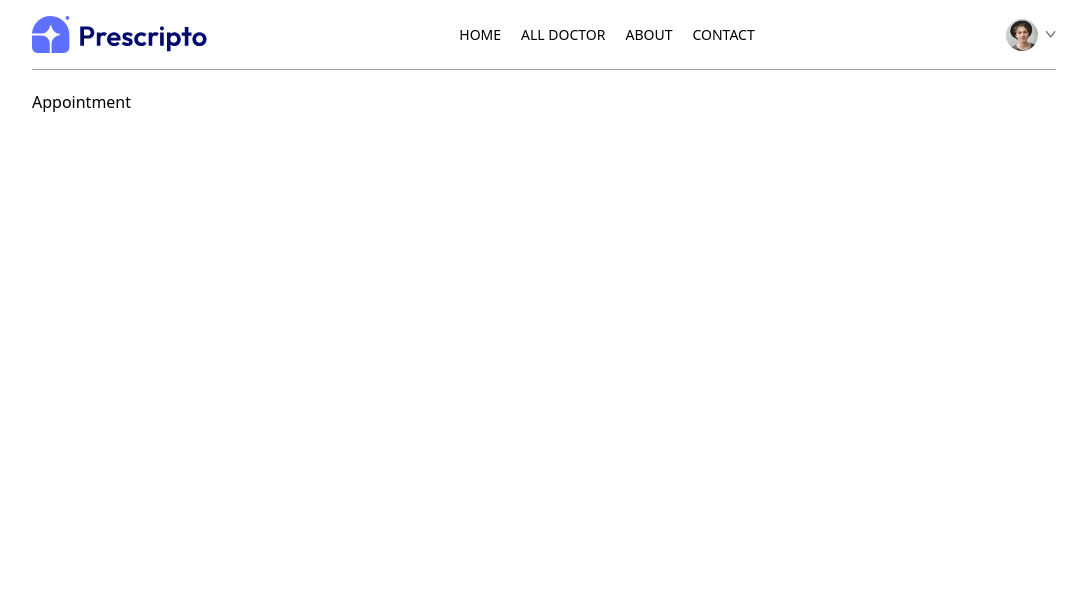
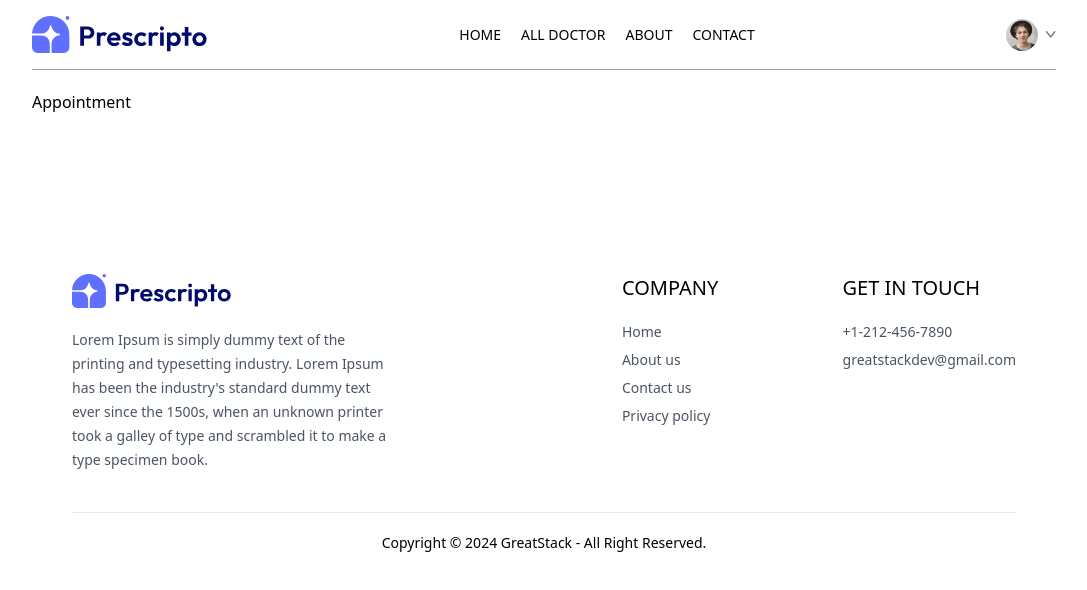
Before and after one commit to ShreyasGadave/MediCure, a React (Vite) app in the folder Frontend/: page /appointment/1 in a window 1280 px wide. Shown: the top 590 px of the page, without its empty margins (96-1183 px from the left). Built offline with nearby package versions, Linux system fonts and the light colour scheme.

Commit message:
HomePage Done

```diff
--- a/Frontend/src/App.jsx
+++ b/Frontend/src/App.jsx
@@ -9,6 +9,7 @@
 import MyAppointment from "./Pages/MyAppointment";
 import Appointment from "./Pages/Appointment";
 import Navbar from "./Components/Navbar";
+import Footer from "./Components/Footer";
 
 const App = () => {
   return (
@@ -25,6 +26,7 @@
         <Route path="/my-appointments" element={<MyAppointment/>} />
         <Route path="/appointment/:docId" element={<Appointment />} />
       </Routes>
+      <Footer/>
     </div>
   );
 };
--- /dev/null
+++ b/Frontend/src/Components/Footer.jsx
@@ -0,0 +1,46 @@
+import React from "react";
+import { assets } from "../assets/assets_frontend/assets";
+
+const Footer = () => {
+  return (
+    <div className="md:mx-10 ">
+      <div className="flex flex-col sm:grid grid-cols-[3fr_1fr_1fr] gap-14 my-10  mt-40 text-sm ">
+        {/* Left Section */}
+        <div>
+          <img className="mb-5 w-40" src={assets.logo} alt="" />
+          <p className="w-full md:w-2/3 text-gray-600 leading-6">
+            Lorem Ipsum is simply dummy text of the printing and typesetting
+            industry. Lorem Ipsum has been the industry's standard dummy text
+            ever since the 1500s, when an unknown printer took a galley of type
+            and scrambled it to make a type specimen book.
+          </p>
+        </div>
+        {/* Mid Section */}
+        <div >
+          <p className="text-xl font-medium mb-5 ">COMPANY</p>
+          <ul className="flex flex-col gap-2 text-gray-600">
+            <li>Home</li>
+            <li>About us</li>
+            <li>Contact us</li>
+            <li>Privacy policy</li>
+          </ul>
+        </div>
+        {/* Right Section */}
+        <div>
+          <p className="text-xl font-medium mb-5 ">GET IN TOUCH</p>
+          <ul className="flex flex-col gap-2 text-gray-600">
+            <li>+1-212-456-7890</li>
+            <li>greatstackdev@gmail.com</li>
+          </ul>
+        </div>
+        </div>
+
+        <div >
+          <hr />
+          <p className="py-5 text-sm text-center">Copyright © 2024 GreatStack - All Right Reserved.</p>
+        </div>
+    </div>
+  );
+};
+
+export default Footer;
```
